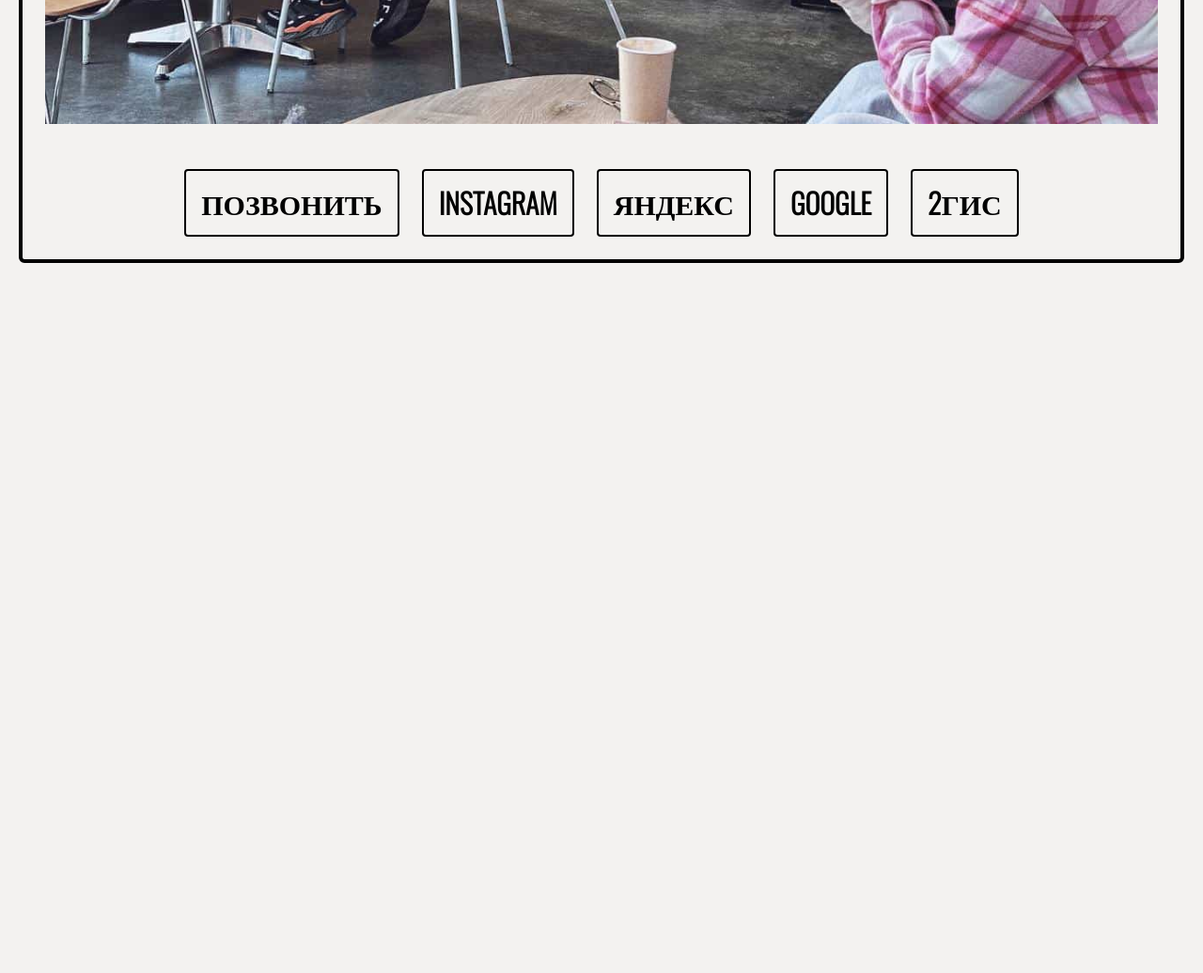
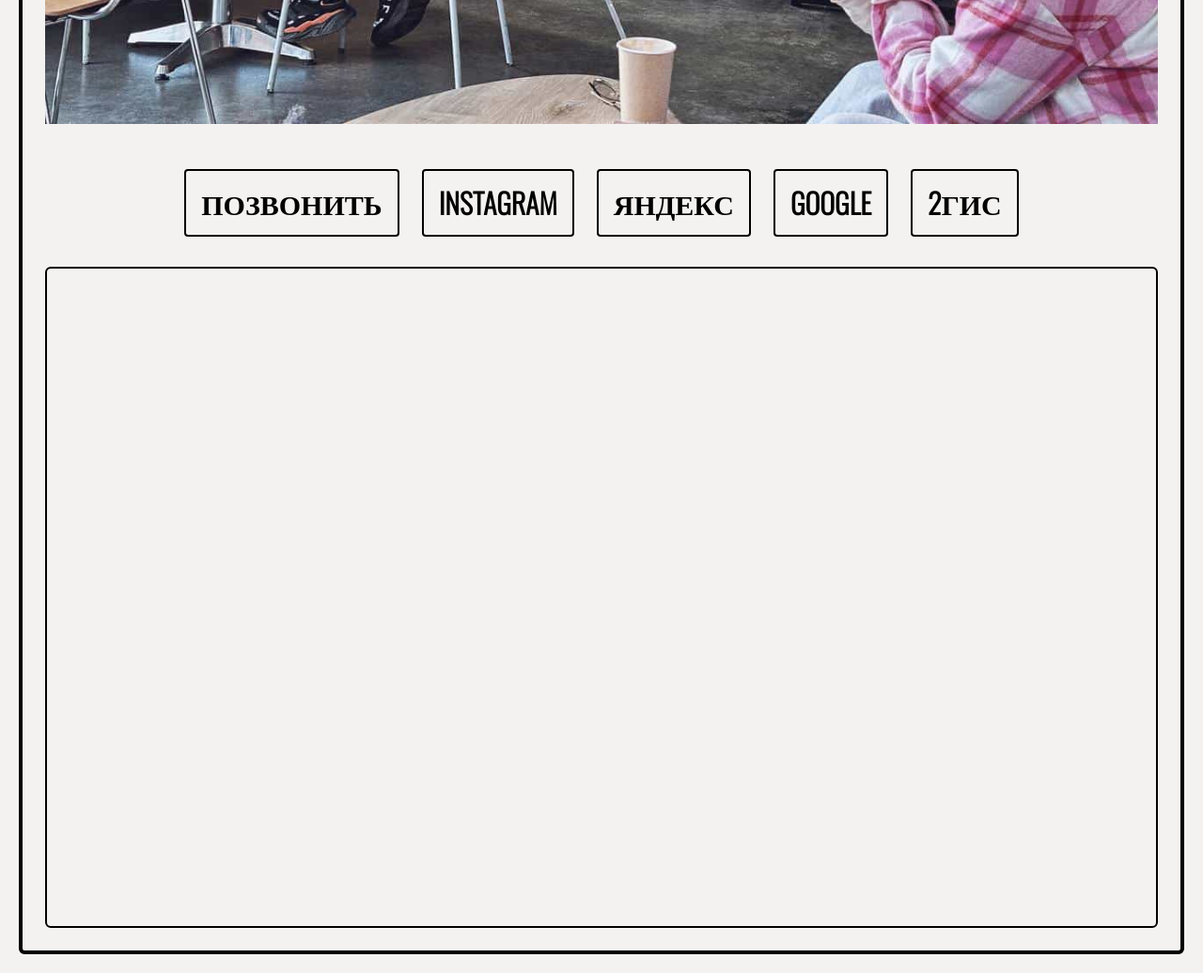
Before and after one commit to magicsd/mechanica, a plain HTML site: page index.html in a window 1280 px wide. Shown: the part 1348-2384 px from the top of the page at 94% size. Before the commit the page ends 1648 px from the top, so only its background shows below. Drawn offline with nearby package versions, Linux system fonts and the light colour scheme.

Commit message:
feat: add Y map

```diff
--- a/index.html
+++ b/index.html
@@ -80,6 +80,9 @@
         </a>
       </div>
     </div>
+    <div class="mt-8 relative overflow-hidden border-2 rounded-md border-black">
+      <iframe src="https://yandex.com/map-widget/v1/?ll=40.211731%2C43.681008&mode=poi&poi%5Bpoint%5D=40.211619%2C43.681327&poi%5Buri%5D=ymapsbm1%3A%2F%2Forg%3Foid%3D244015905549&utm_source=share&z=18" width="100%" height="700" frameborder="1" allowfullscreen="true" class="relative"></iframe>
+    </div>
   </main>
 
 </body>
```
